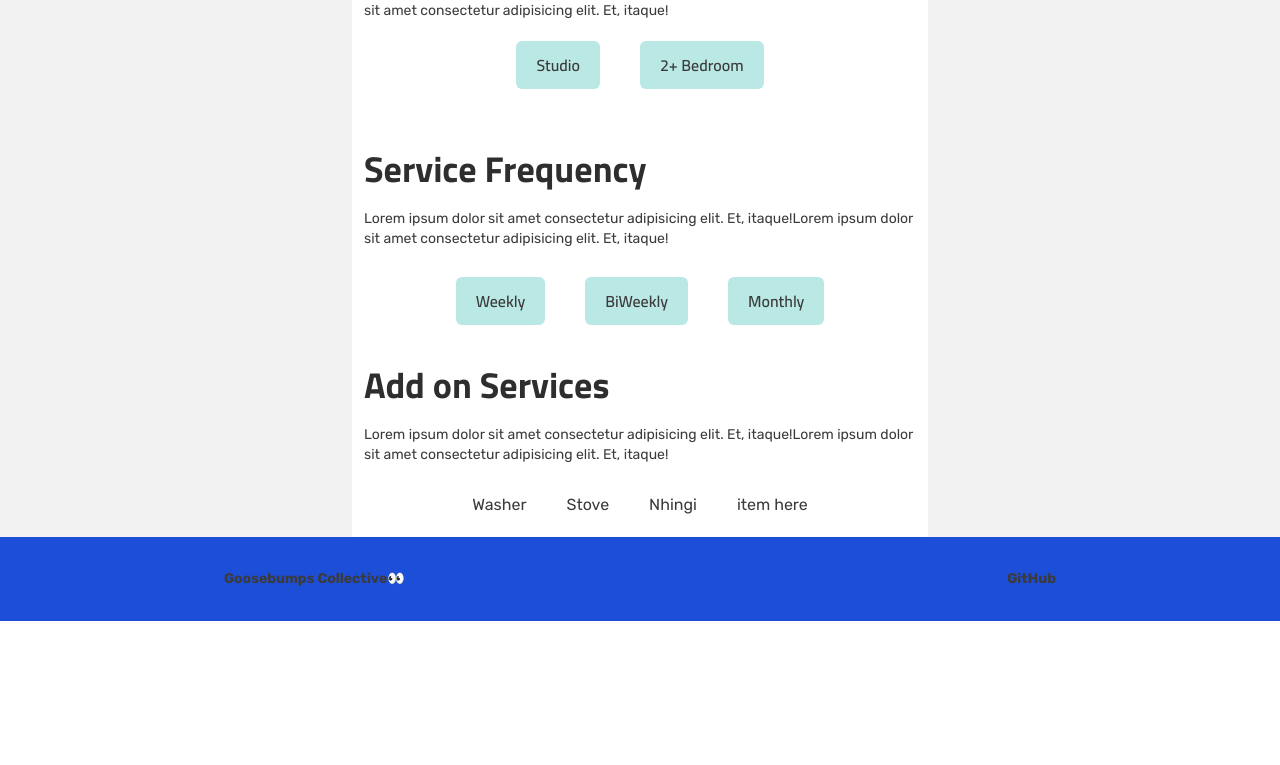
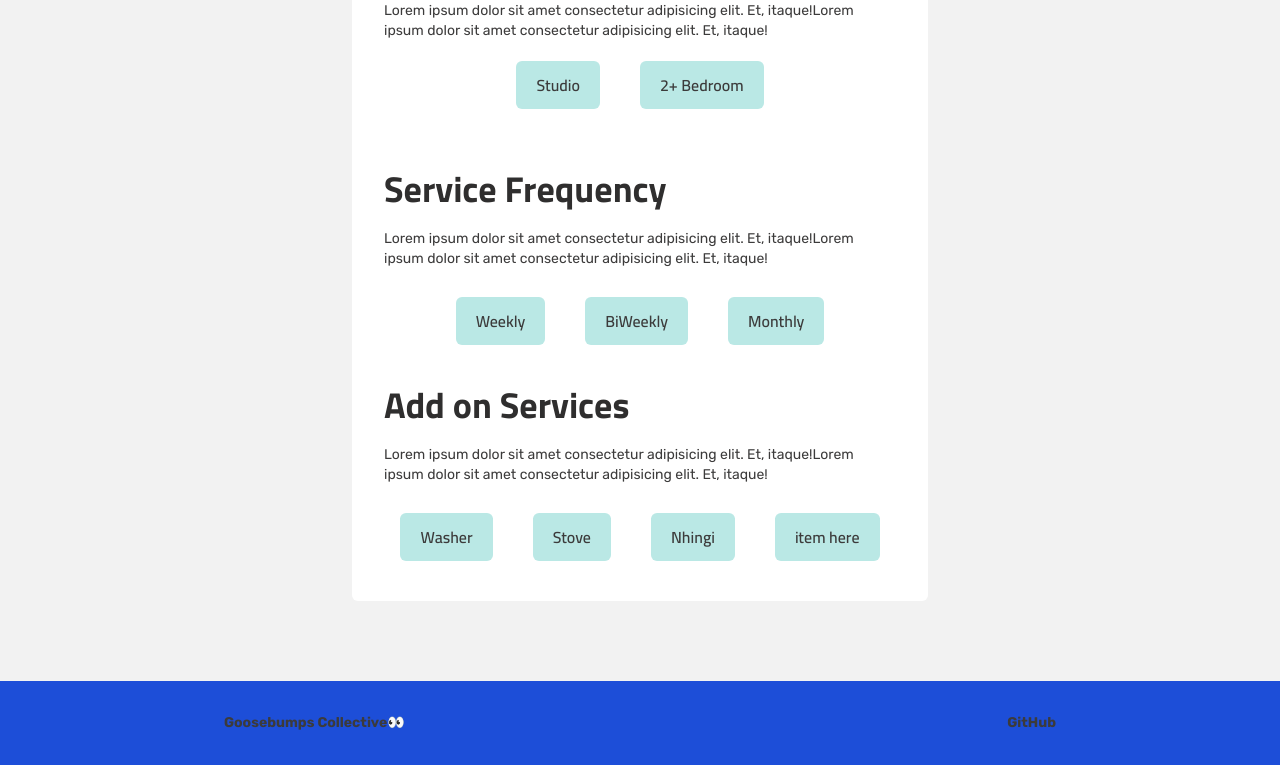
Before and after one commit to guidefari/yani-clean, a Next.js app: page /book in a window 1280 px wide. Shown: the part 499-1264 px from the top of the page. Before the commit the page ends 1120 px from the top, so only its background shows below. Built offline with nearby package versions, Linux system fonts and the light colour scheme.

Commit message:
base markup and styling done

```diff
--- a/pages/book.js
+++ b/pages/book.js
@@ -29,7 +29,7 @@ const book = () => {
                 <div className='flex items-center justify-center pt-4 pb-8'>
                     <h1 className='text-xl md:text-3xl lg:text-5xl font-headingSecondary text-black-heading'>Make Booking</h1>
                 </div>
-                <form action="" className='flex flex-col max-w-sm px-3 py-5 space-y-10 lg:max-w-xl bg-white-true'>
+                <form action="" className='flex flex-col max-w-sm px-8 py-10 mb-20 space-y-10 rounded-md lg:max-w-xl bg-white-true'>
                     <section id="typeOfServiceWrapper" className='flex flex-col'>
                         <div className='pb-5 space-y-5'>
                             <h3 className='text-lg md:text-2xl lg:text-4xl font-heading text-black-heading'>Type of Service</h3>
@@ -102,16 +102,16 @@ const book = () => {
                         </div>
                         <div className="flex items-center justify-center mt-2 space-x-10">
                             <div>
-                                <button type="button" onClick={() => handleAddOnServices('washer')}>Washer</button>
+                                <button className='form-btn' type="button" onClick={() => handleAddOnServices('washer')}>Washer</button>
                             </div>
                             <div>
-                                <button type="button" onClick={() => handleAddOnServices('stove')}>Stove</button>
+                                <button className='form-btn' type="button" onClick={() => handleAddOnServices('stove')}>Stove</button>
                             </div>
                             <div>
-                                <button type="button" onClick={() => handleAddOnServices('nhingi')}>Nhingi</button>
+                                <button className='form-btn' type="button" onClick={() => handleAddOnServices('nhingi')}>Nhingi</button>
                             </div>
                             <div>
-                                <button type="button" onClick={() => handleAddOnServices('item')}>item here</button>
+                                <button className='form-btn' type="button" onClick={() => handleAddOnServices('item')}>item here</button>
                             </div>
                         </div>
                     </section>
```
